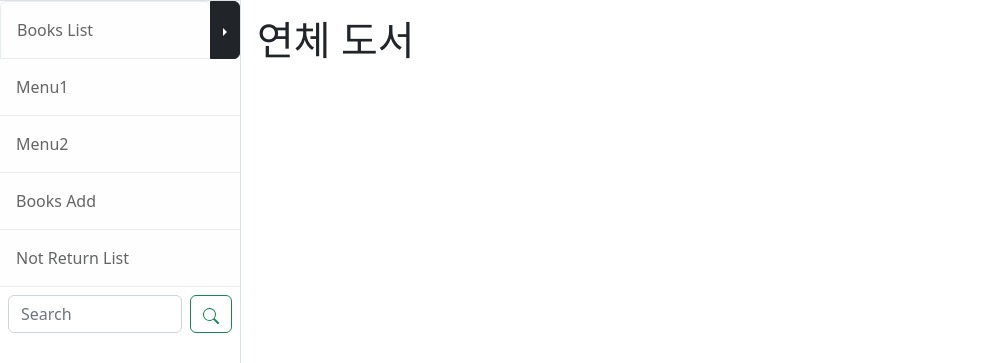
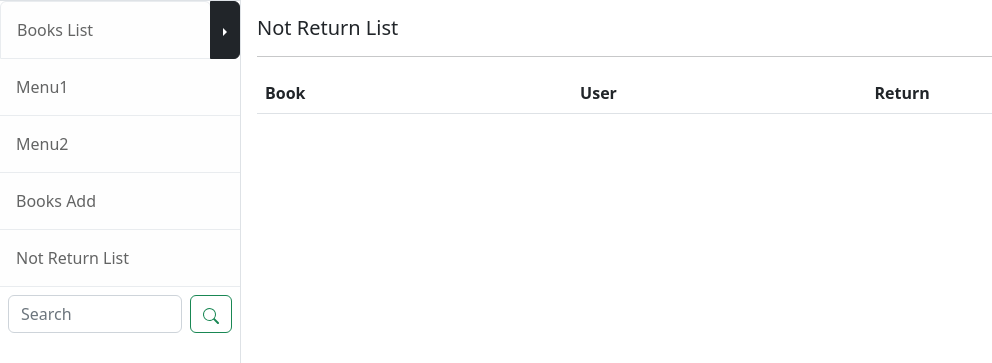
Before and after one commit to Lee816/techit_django_project_1, a Django app: page /books/return_books/ in a window 1280 px wide. Shown: the part 57-420 px from the top of the page, without its empty margins (0-992 px from the left). Run offline with Django 4.2, Linux system fonts and the light colour scheme; the visitor is signed in with stand-in values (Sample User, id 1); data comes from the database, SQL or seed files in the repository; data that the repository does not hold is empty; some libraries are stand-ins or nearby versions.

Commit message:
연체도서 템플릿 수정

```diff
--- a/books/views.py
+++ b/books/views.py
@@ -5,7 +5,7 @@ from django.views import generic
 from django.shortcuts import get_object_or_404, redirect, render ,get_list_or_404
 from django.contrib.auth.mixins import LoginRequiredMixin, PermissionRequiredMixin
 from django.contrib.auth.decorators import login_required, permission_required
-from django.http import HttpResponse
+import ctypes
 
 from .models import Book, Books_rental, Category
 
@@ -65,18 +65,18 @@ def BookRent(request, book_id):
             book.save()
             return redirect('books:books_list')
         else:
-            raise ValueError('대여 불가능')
+            return redirect('books:books_list')
 
 @login_required
 def BookReturn(request, book_id):
     if request.method == 'POST':
         book = get_object_or_404(Book, id=book_id)
-        rental_book = get_list_or_404(Books_rental, book=book, user=request.user)[0]
+        rental_book = Books_rental.objects.filter(book=book, user=request.user, book_return=False)[0]
         book.stock += 1
         rental_book.book_return = True
         book.save()
         rental_book.save()
-        return redirect('books:my_rentals')
+    return redirect('books:my_rentals')
 
 @login_required
 def BookReturnList(request):
--- a/templates/books/not_return_list.html
+++ b/templates/books/not_return_list.html
@@ -1,8 +1,24 @@
 {% extends 'base.html' %}
 
 {% block contents %}
-    <h1>연체 도서</h1>
-    {% for not_rental_book in not_rental_books %}
-        {{ not_rental_book.book }} - {{ not_rental_book.user }} - {{ not_rental_book.return_date }}
-    {% endfor %}
+    <h5>Not Return List</h5>
+    <hr>
+    <table class="table">
+    <thead>
+        <tr>
+            <th scope="col">Book</th>
+            <th scope="col">User</th>
+            <th scope="col">Return</th>
+        </tr>
+    </thead>
+    <tbody>
+        <tr>
+            {% for not_rental_book in not_rental_books %}
+            <th scope="row">{{ not_rental_book.book }}</th>
+            <td>{{ not_rental_book.return_date|date:"Y-m-d" }}</td>
+            <td>{{ not_rental_book.user }} ( {{ not_rental_book.user.phone}} )</td>
+            {% endfor %}
+        </tr>
+    </tbody>
+    </table>
 {% endblock contents %}
```
